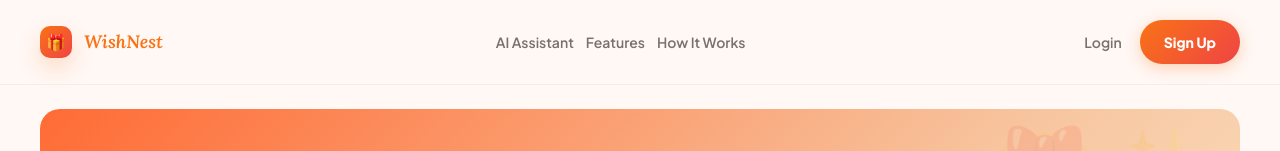
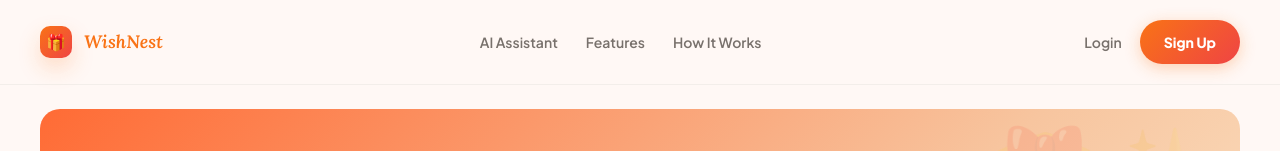
Before and after one commit to Yatish05/wishnest, a React (Vite) app: page / in a window 1280 px wide. Shown: the top 151 px of the page. Built offline with nearby package versions, Linux system fonts and the light colour scheme; no server answers.

Commit message:
Increase navigation link spacing

```diff
--- a/src/App.css
+++ b/src/App.css
@@ -53,7 +53,12 @@
   color: var(--color-brand);
 }
 
-.nav-links,
+.nav-links {
+  display: flex;
+  align-items: center;
+  gap: 28px;
+}
+
 .nav-actions,
 .topbar-actions {
   display: flex;
```
